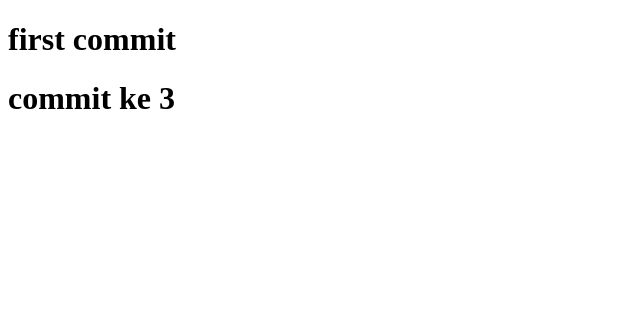
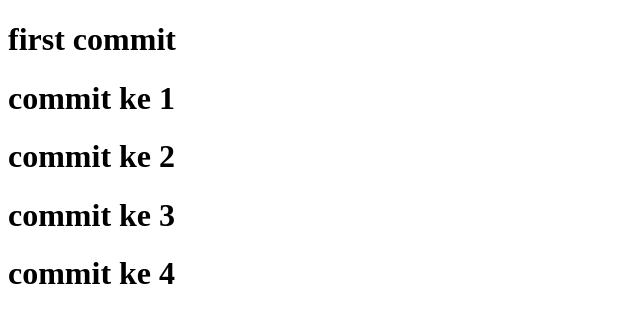
Before and after one commit to tanpanamap/tesproject, a plain HTML site: page index.html in a window 1280 px wide. Shown: the whole page, without its empty margins (0-640 px from the left). Drawn offline with Linux system fonts and the light colour scheme.

Commit message:
munculkan

```diff
--- a/index.html
+++ b/index.html
@@ -9,8 +9,11 @@
 <body>
     <h1>first commit</h1>
 
+    <h1>commit ke 1</h1>
+    <h1>commit ke 2</h1>
     <h1>commit ke 3</h1>
+    <h1>commit ke 4</h1>
 
-
+    <!-- intinya dari sini bakal jarangtabrakan antara push karena sbelum push akan ditolak ketika belum nge pull -->
 </body>
 </html>
```
